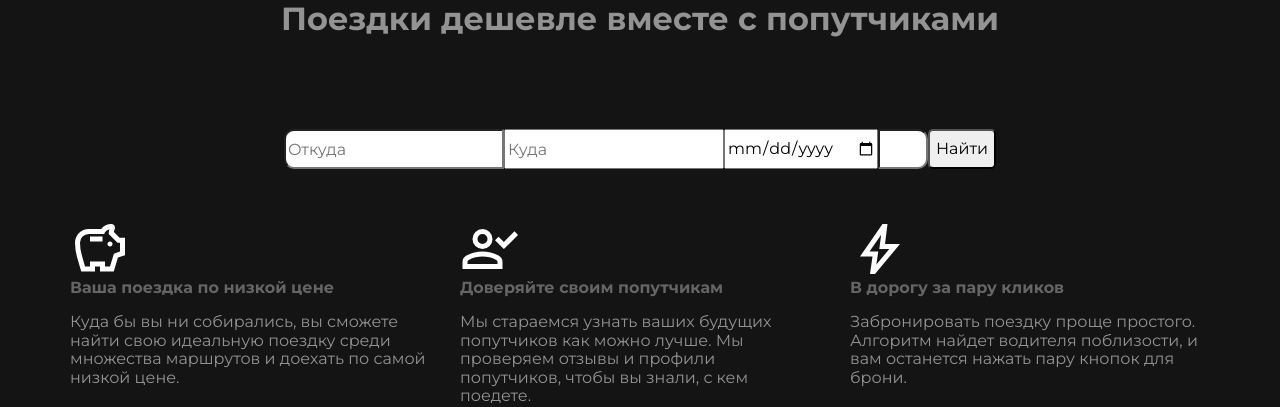
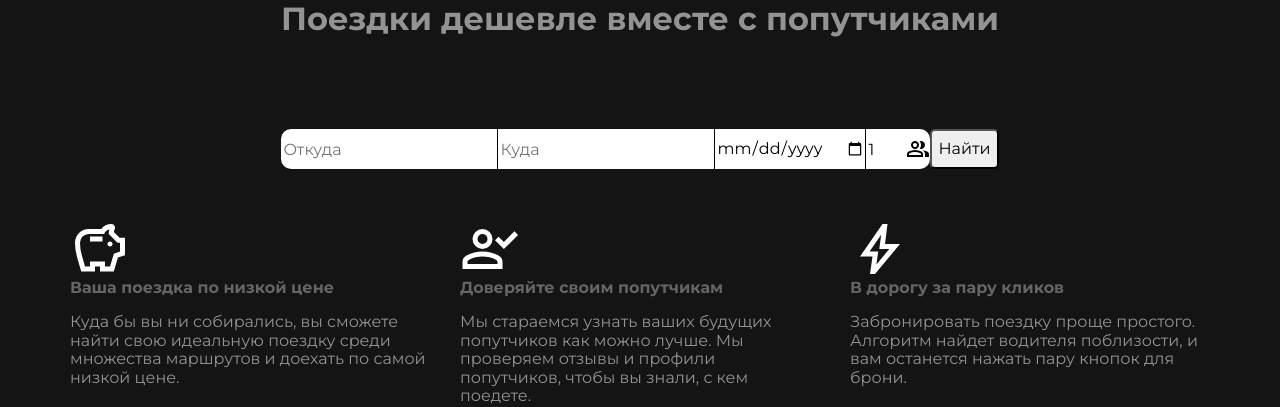
Before and after one commit to i1si/poputka, a Django app: page / in a window 1280 px wide. Shown: the part 139-546 px from the top of the page. Run offline with Django 5.2, Linux system fonts and the light colour scheme.

Commit message:
change ride search form css

```diff
--- a/poputka/main/static/main/css/style.css
+++ b/poputka/main/static/main/css/style.css
@@ -259,6 +259,7 @@ input {
 
 .form {
     display: flex;
+    align-items: center;
 }
 
 .form-from {
@@ -267,8 +268,7 @@ input {
 }
 
 .form-persons {
-    border-top-right-radius: 10px;
-    border-bottom-right-radius: 10px;
+    width: 40px;
 }
 
 .section-hero-heading {
@@ -948,3 +948,19 @@ input {
     justify-content: space-between;
     border-bottom: 1px solid #939393;
 }
+
+.form-persons-pic {
+    border-top-right-radius: 10px;
+    border-bottom-right-radius: 10px;
+    height: 40px;
+    background-color: white;
+}
+
+.no-border {
+    border: 0;
+    outline: none;
+}
+
+.border-right {
+    border-right: 1px solid black;
+}
--- a/poputka/main/templates/main/searchform.html
+++ b/poputka/main/templates/main/searchform.html
@@ -3,17 +3,22 @@
 	<form action="{% url 'search' %}" method="get" class="form">
 		{% csrf_token %}
 		<div>
-			<input required type="text" name="from_place" placeholder="Откуда" id="inp-from" class="form-from" value="{{ form.from_place.value }}" autocomplete="off">
+			<input required type="text" name="from_place" placeholder="Откуда" id="inp-from" class="form-from no-border border-right" value="{{ form.from_place.value }}" autocomplete="off">
 			<div id="autocomplete-from">
 			</div>
 		</div>
 		<div>
-			<input required type="text" name="to_place" placeholder="Куда" id="inp-to" value="{{ form.to_place.value }}" autocomplete="off">
+			<input class="no-border border-right" required type="text" name="to_place" placeholder="Куда" id="inp-to" value="{{ form.to_place.value }}" autocomplete="off">
 			<div id="autocomplete-to">
 			</div>
 		</div>
-		<input required type="date" name="ride_date" id="form_date" value="{{ form.ride_date.value }}">
-		<input required type="number" name="person_count" id="person_count" value="{{ form.person_count.value }}" title="Сколько человек поедет?" class="form-persons">
+		<input class="no-border border-right" required type="date" name="ride_date" id="form_date" value="{{ form.ride_date.value }}">
+		{% if form.person_count.value %}
+		<input required type="number" name="person_count" id="person_count" value="{{ form.person_count.value }}" title="Сколько человек поедет?" class="form-persons no-border">
+		{% else %}
+		<input required type="number" name="person_count" id="person_count" value="1" title="Сколько человек поедет?" class="form-persons no-border">
+		{% endif %}
+		<svg class="form-persons-pic" xmlns="http://www.w3.org/2000/svg" height="24" viewBox="0 -960 960 960" width="24"><path d="M40-160v-112q0-34 17.5-62.5T104-378q62-31 126-46.5T360-440q66 0 130 15.5T616-378q29 15 46.5 43.5T680-272v112H40Zm720 0v-120q0-44-24.5-84.5T666-434q51 6 96 20.5t84 35.5q36 20 55 44.5t19 53.5v120H760ZM360-480q-66 0-113-47t-47-113q0-66 47-113t113-47q66 0 113 47t47 113q0 66-47 113t-113 47Zm400-160q0 66-47 113t-113 47q-11 0-28-2.5t-28-5.5q27-32 41.5-71t14.5-81q0-42-14.5-81T544-792q14-5 28-6.5t28-1.5q66 0 113 47t47 113ZM120-240h480v-32q0-11-5.5-20T580-306q-54-27-109-40.5T360-360q-56 0-111 13.5T140-306q-9 5-14.5 14t-5.5 20v32Zm240-320q33 0 56.5-23.5T440-640q0-33-23.5-56.5T360-720q-33 0-56.5 23.5T280-640q0 33 23.5 56.5T360-560Zm0 320Zm0-400Z"/></svg>
 		<button type="submit" class="container-hero-btn">Найти</button>
 	</form>
 	<script src="{% static 'main/scripts/autocomplete.js' %}"></script>
```
